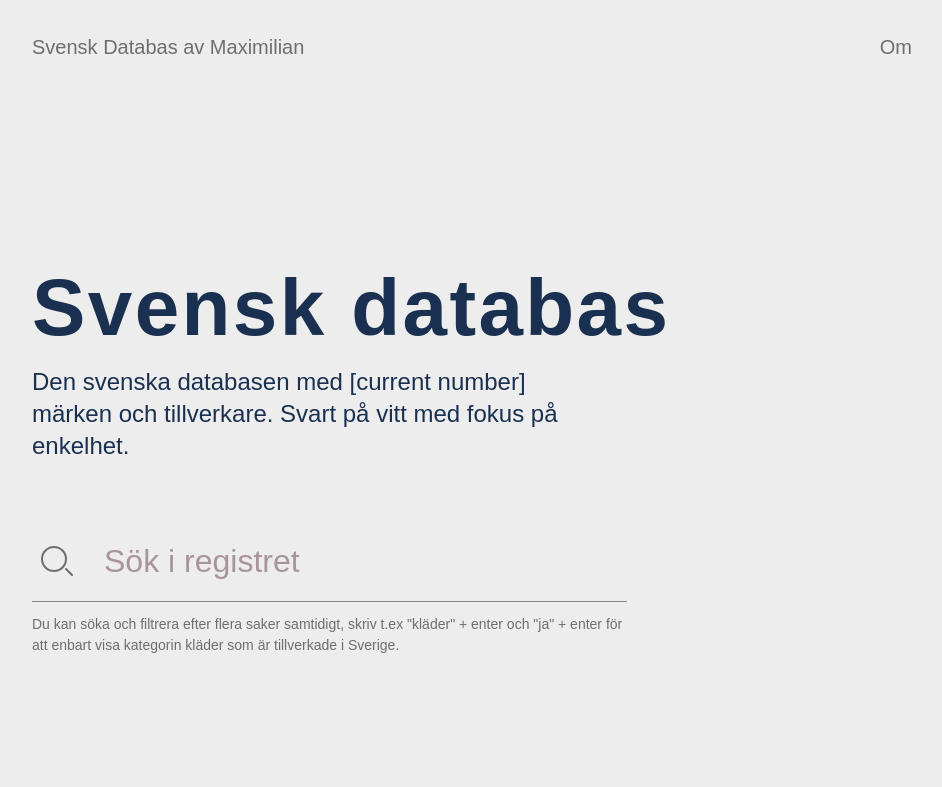
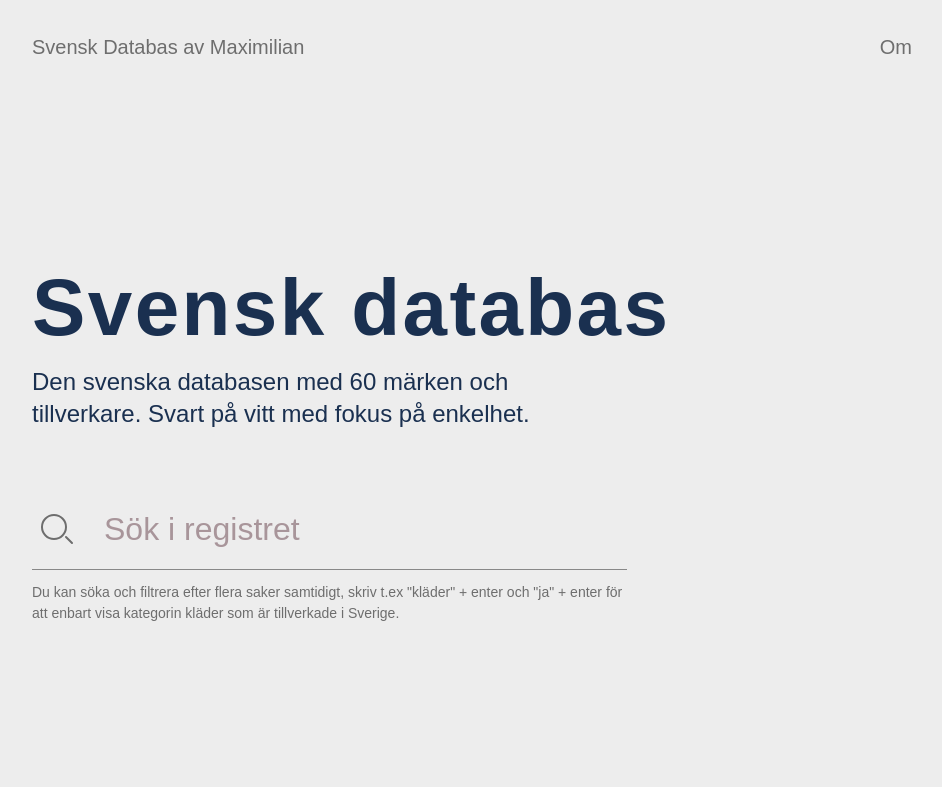
Before and after one commit to fiski/svenskdatabas, a React (Vite) app: page / in a window 1280 px wide. Shown: the top 787 px of the page, without its empty margins (168-1110 px from the left). Built offline with nearby package versions, Linux system fonts and the light colour scheme; a web font is replaced by a local one.

Commit message:
Stuck on progress

```diff
--- a/src/App.tsx
+++ b/src/App.tsx
@@ -19,6 +19,8 @@ function App() {
   const [searchTags, setSearchTags] = useState<string[]>([]);
   const [sortColumn, setSortColumn] = useState<SortColumn>(null);
   const [sortDirection, setSortDirection] = useState<SortDirection>(null);
+
+  const totalBrands = brandsData.brands.length;
 
   const addSearchTag = (tag: string) => {
     const trimmedTag = tag.trim();
@@ -112,7 +114,7 @@ function App() {
       <main className="main">
         <div className="container">
           <div className="content">
-            <Hero />
+            <Hero brandCount={totalBrands} />
             <div className="search-wrapper">
               <Search
                 currentInput={currentInput}
--- a/src/components/Hero.tsx
+++ b/src/components/Hero.tsx
@@ -1,11 +1,15 @@
-export default function Hero() {
+interface HeroProps {
+  brandCount: number;
+}
+
+export default function Hero({ brandCount }: HeroProps) {
   return (
     <div className="hero">
       <h1 className="hero-title">
         Svensk databas
       </h1>
       <p className="hero-description">
-        Den svenska databasen med [current number] märken och tillverkare. Svart på vitt med fokus på enkelhet.
+        Den svenska databasen med {brandCount} märken och tillverkare. Svart på vitt med fokus på enkelhet.
       </p>
     </div>
   );
```
